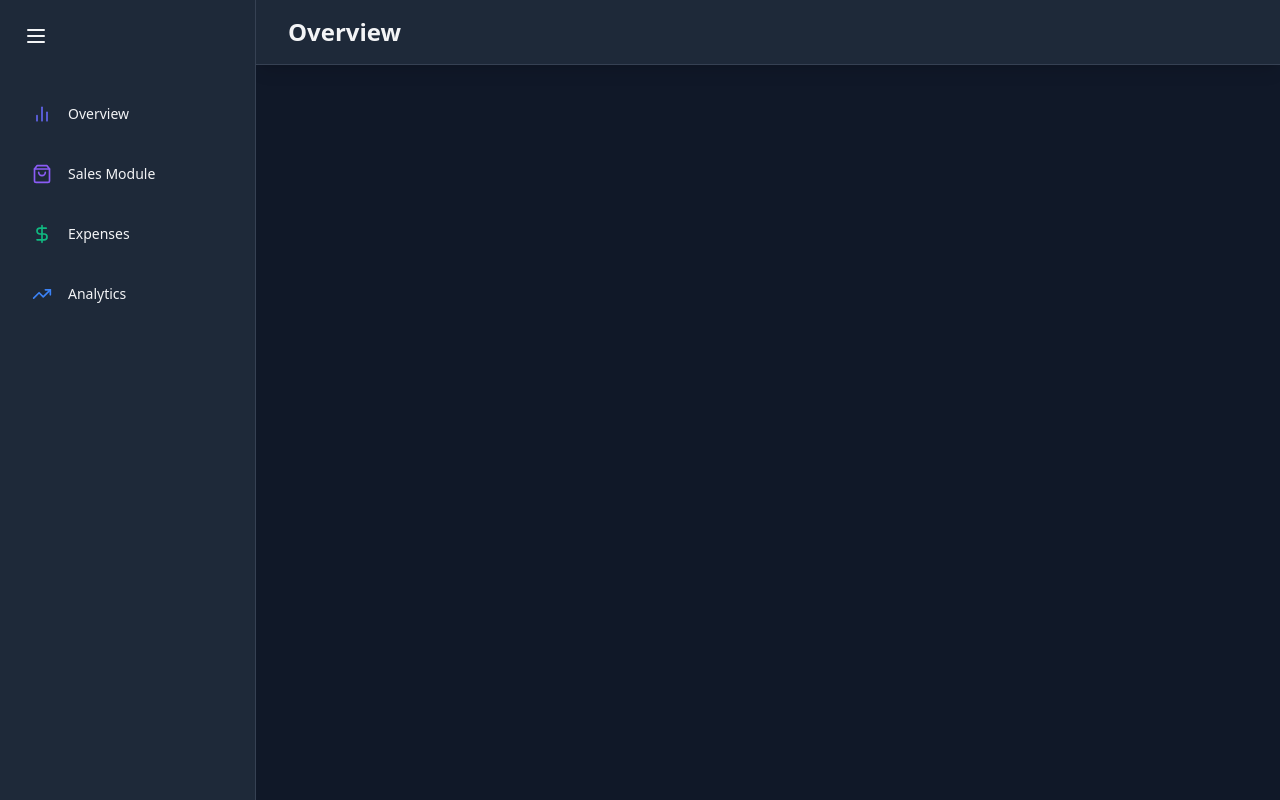
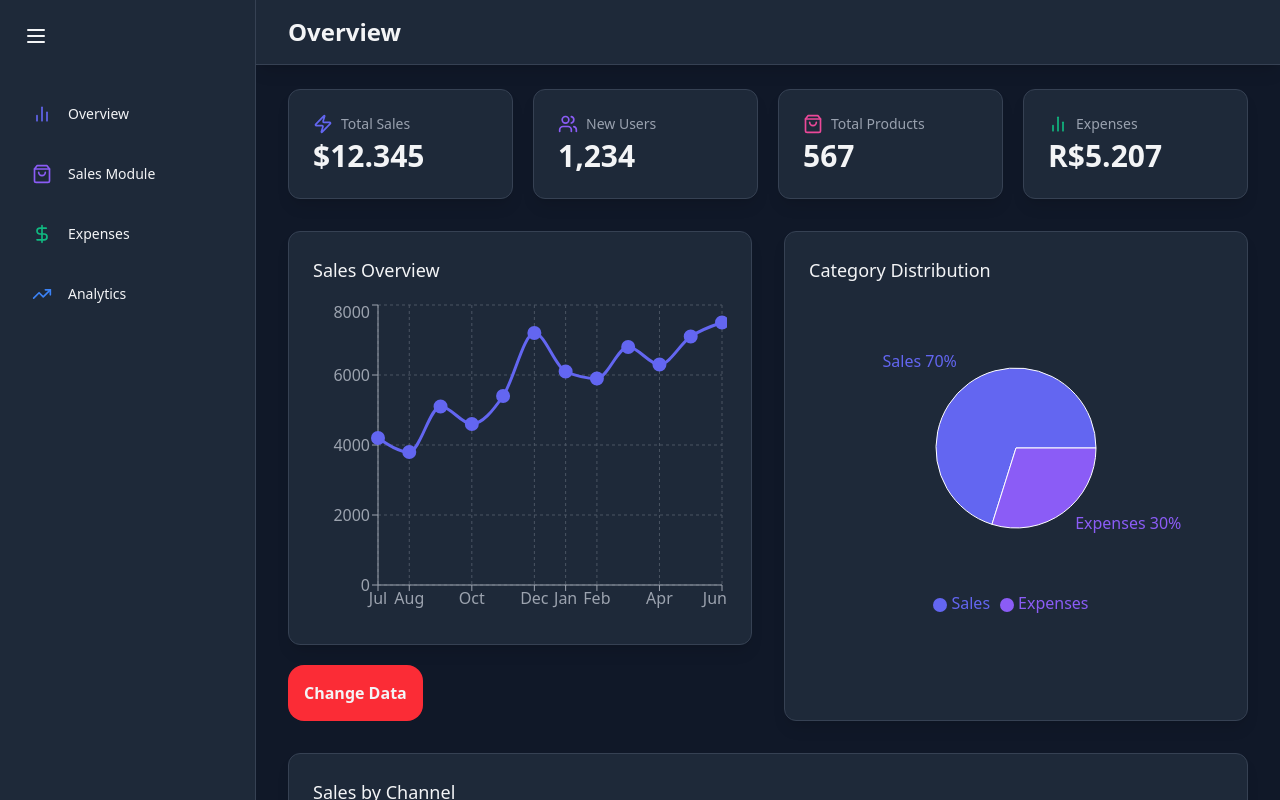
Before and after one commit to sabrinaflorenco/ChallengeVII-intensivo-rio-branco, a React (Vite) app: page / in a window 1280 px wide. Built offline with nearby package versions, Linux system fonts and the light colour scheme.

Commit message:
Terminando de adicionar o Overview e os components faltando

```diff
--- a/src/components/SalesChannelChart.jsx
+++ b/src/components/SalesChannelChart.jsx
@@ -0,0 +1,49 @@
+/* eslint-disable no-unused-vars */
+import { motion } from "framer-motion";
+import { BarChart, Bar, XAxis, YAxis, CartesianGrid, Tooltip, ResponsiveContainer, Legend, Cell } from "recharts";
+
+const COLORS = ["#6366F1", "#8B5CF6", "#EC4899", "#10B981", "#F59E0B"];
+
+const SALES_CHANNEL_DATA = [
+	{ name: "Website", value: 45600 },
+	{ name: "Mobile App", value: 38200 },
+	{ name: "Marketplace", value: 29800 },
+	{ name: "Social Media", value: 18700 },
+];
+
+const SalesChannelChart = () => {
+	return (
+		<motion.div
+			className='bg-gray-800 bg-opacity-50 backdrop-blur-md shadow-lg rounded-xl p-6 lg:col-span-2 border border-gray-700'
+			initial={{ opacity: 0, y: 20 }}
+			animate={{ opacity: 1, y: 0 }}
+			transition={{ delay: 0.4 }}
+		>
+			<h2 className='text-lg font-medium mb-4 text-gray-100'>Sales by Channel</h2>
+
+			<div className='h-80'>
+				<ResponsiveContainer>
+					<BarChart data={SALES_CHANNEL_DATA}>
+						<CartesianGrid strokeDasharray='3 3' stroke='#4B5563' />
+						<XAxis dataKey='name' stroke='#9CA3AF' />
+						<YAxis stroke='#9CA3AF' />
+						<Tooltip
+							contentStyle={{
+								backgroundColor: "rgba(31, 41, 55, 0.8)",
+								borderColor: "#4B5563",
+							}}
+							itemStyle={{ color: "#E5E7EB" }}
+						/>
+						<Legend />
+						<Bar dataKey={"value"} fill='#8884d8'>
+							{SALES_CHANNEL_DATA.map((entry, index) => (
+								<Cell key={`cell-${index}`} fill={COLORS[index % COLORS.length]} />
+							))}
+						</Bar>
+					</BarChart>
+				</ResponsiveContainer>
+			</div>
+		</motion.div>
+	);
+};
+export default SalesChannelChart;
--- a/src/components/SalesOverviewChart.jsx
+++ b/src/components/SalesOverviewChart.jsx
@@ -0,0 +1,99 @@
+/* eslint-disable no-unused-vars */
+import { LineChart, Line, XAxis, YAxis, CartesianGrid, Tooltip, ResponsiveContainer } from "recharts";
+import { motion } from "framer-motion";
+import { div } from "framer-motion/client";
+import { useState } from "react";
+
+const salesDataMonth = [
+	{ name: "Jul", sales: 4200 },
+	{ name: "Aug", sales: 3800 },
+	{ name: "Sep", sales: 5100 },
+	{ name: "Oct", sales: 4600 },
+	{ name: "Nov", sales: 5400 },
+	{ name: "Dec", sales: 7200 },
+	{ name: "Jan", sales: 6100 },
+	{ name: "Feb", sales: 5900 },
+	{ name: "Mar", sales: 6800 },
+	{ name: "Apr", sales: 6300 },
+	{ name: "May", sales: 7100 },
+	{ name: "Jun", sales: 7500 },
+];
+
+const salesDataYear = [
+	{ name: "2024", sales: 42000 },
+	{ name: "2025", sales: 38000 },
+	{ name: "2026", sales: 51000 },
+];
+
+const salesDataWeek = [
+	{ name: "Mon", sales: 1200 },
+	{ name: "Tue", sales: 1500 },
+	{ name: "Wed", sales: 1300 },
+	{ name: "Thu", sales: 1600 },
+];
+
+
+
+const SalesOverviewChart = () => {
+	const [salesData, setSalesData] = useState(salesDataMonth);
+	const [data, setData] = useState("month");
+
+	function handleChangeData(data) {
+		if(data === "month") {
+			setSalesData(salesDataYear);
+			console.log(data);
+			setData('year');
+			console.log(data);
+		} else if (data === "year") {
+			setSalesData(salesDataWeek);
+			console.log(data);
+			setData('week');
+			console.log(data);
+		} else if (data === "week") {
+			setSalesData(salesDataMonth);
+			console.log(data);
+			setData('month');
+			console.log(data);
+		}
+	}
+	return (
+		<div>
+		<motion.div
+			className='bg-gray-800 bg-opacity-50 backdrop-blur-md shadow-lg rounded-xl p-6 border border-gray-700'
+			initial={{ opacity: 0, y: 20 }}
+			animate={{ opacity: 1, y: 0 }}
+			transition={{ delay: 0.2 }}
+		>
+			<h2 className='text-lg font-medium mb-4 text-gray-100'>Sales Overview</h2>
+
+			<div className='h-80'>
+				<ResponsiveContainer width={"100%"} height={"100%"}>
+					<LineChart data={salesData}>
+						<CartesianGrid strokeDasharray='3 3' stroke='#4B5563' />
+						<XAxis dataKey={"name"} stroke='#9ca3af' />
+						<YAxis stroke='#9ca3af' />
+						<Tooltip
+							contentStyle={{
+								backgroundColor: "rgba(31, 41, 55, 0.8)",
+								borderColor: "#4B5563",
+							}}
+							itemStyle={{ color: "#E5E7EB" }}
+						/>
+						<Line
+							type='monotone'
+							dataKey='sales'
+							stroke='#6366F1'
+							strokeWidth={3}
+							dot={{ fill: "#6366F1", strokeWidth: 2, r: 6 }}
+							activeDot={{ r: 8, strokeWidth: 2 }}
+						/>
+					</LineChart>
+				</ResponsiveContainer>
+			</div>
+		</motion.div>
+		<button onClick={() => handleChangeData(data)} className="bg-red-500 cursor-pointer mt-5 rounded-2xl p-4 hover:bg-red-600 transition-all duration-800 ease-in-out font-bold ">Change Data</button>
+		</div>
+
+	);
+};
+export default SalesOverviewChart;
--- a/src/components/StatCard.jsx
+++ b/src/components/StatCard.jsx
@@ -0,0 +1,20 @@
+/* eslint-disable no-unused-vars */
+import { motion } from "framer-motion";
+
+const StatCard = ({ name, icon: Icon, value, color }) => {
+	return (
+		<motion.div
+			className='bg-gray-800 bg-opacity-50 backdrop-blur-md overflow-hidden shadow-lg rounded-xl border border-gray-700'
+			whileHover={{ y: -5, boxShadow: "0 25px 50px -12px rgba(0, 0, 0, 0.5)" }}
+		>
+			<div className='px-4 py-5 sm:p-6'>
+				<span className='flex items-center text-sm font-medium text-gray-400'>
+					<Icon size={20} className='mr-2' style={{ color }} />
+					{name}
+				</span>
+				<p className='mt-1 text-3xl font-semibold text-gray-100'>{value}</p>
+			</div>
+		</motion.div>
+	);
+};
+export default StatCard;
--- a/src/pages/OverviewPage.jsx
+++ b/src/pages/OverviewPage.jsx
@@ -1,4 +1,18 @@
+/* eslint-disable no-unused-vars */
+import { BarChart2, ShoppingBag, Users, Zap } from "lucide-react";
+import { motion } from "framer-motion";
+import StatCard from "../components/StatCard";
 import Header from "../components/Header";
+import SalesOverviewChart from "../components/SalesOverviewChart";
+import CategoryDistributionChart from "../components/CategoryDistributionChart";
+import SalesChannelChart from "../components/SalesChannelChart";
+
+const stats = [
+	{ name: "Total Sales", icon: Zap, value: "$12.345", color: "#6366F1" },
+	{ name: "New Users", icon: Users, value: "1,234", color: "#8B5CF6" },
+	{ name: "Total Products", icon: ShoppingBag, value: "567", color: "#EC4899" },
+	{ name: "Expenses", icon: BarChart2, value: "R$5.207", color: "#10B981" },
+];
 
 
 
@@ -8,7 +22,25 @@ const OverviewPage = () => {
 			<Header title='Overview' />
 
 			<main className='max-w-7xl mx-auto py-6 px-4 lg:px-8'>
+				{/* STATS */}
+				<motion.div
+					className='grid grid-cols-1 gap-5 sm:grid-cols-2 lg:grid-cols-4 mb-8'
+					initial={{ opacity: 0, y: 20 }}
+					animate={{ opacity: 1, y: 0 }}
+					transition={{ duration: 1 }}
+				>
+					{stats.map((stat, index) => (
+						<StatCard key={index} {...stat} />
+					))}
+				</motion.div>
 
+				{/* CHARTS */}
+
+				<div className='grid grid-cols-1 lg:grid-cols-2 gap-8'>
+					<SalesOverviewChart/>
+					<CategoryDistributionChart />
+					<SalesChannelChart />
+				</div>
 			</main>
 		</div>
 	);
```
